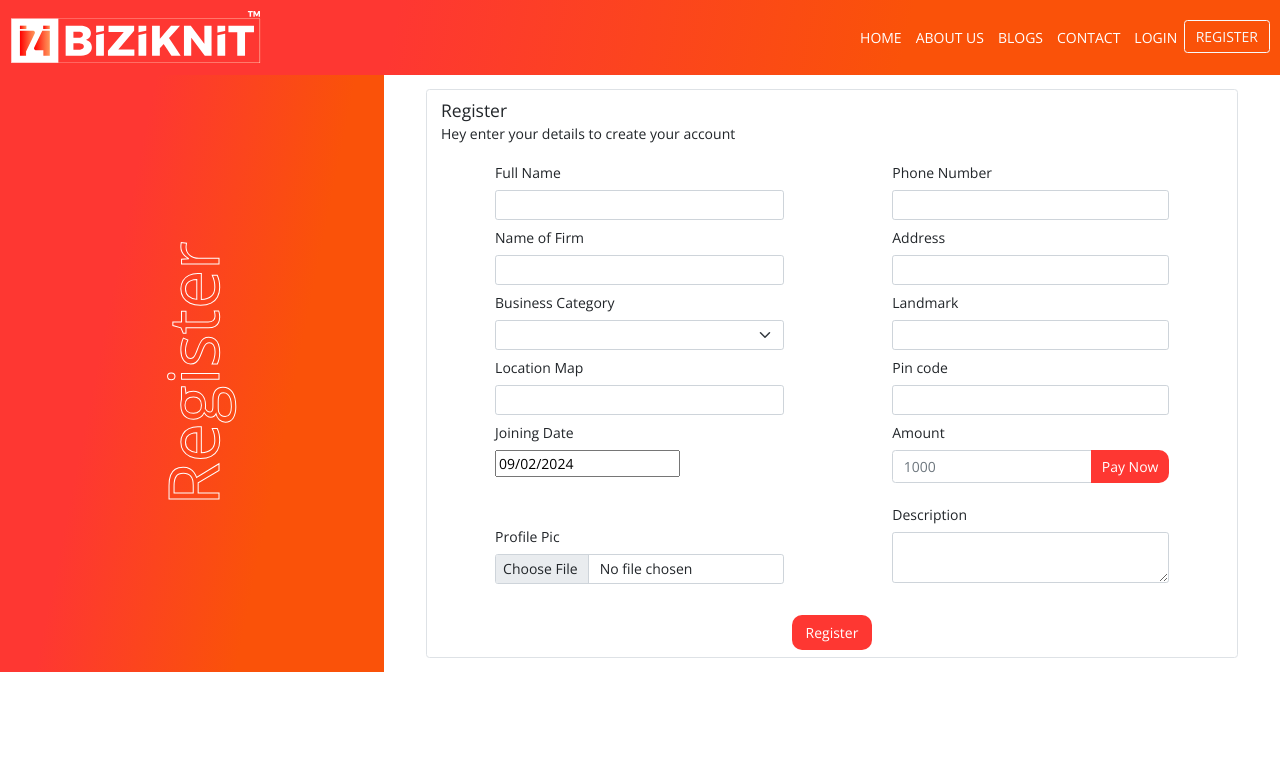
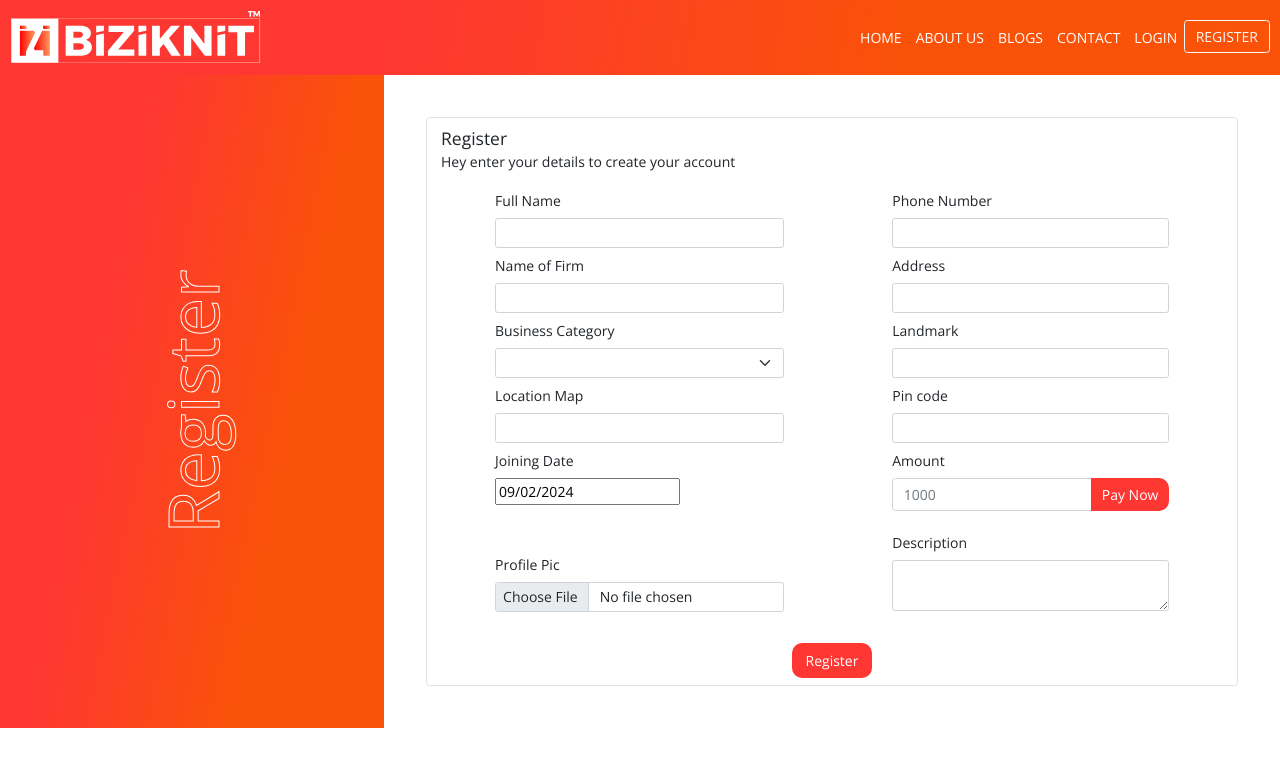
Before and after one commit to pvsaiganesh/Biziknit, a React (Create React App) app: page /register in a window 1280 px wide. Shown: the top 766 px of the page. Built offline with nearby package versions, Linux system fonts and the light colour scheme.

Commit message:
Update register.js

```diff
--- a/src/components/register.js
+++ b/src/components/register.js
@@ -48,7 +48,7 @@ const Register = () => {
           </div>
         </div>
       </div>
-      <div class=" pt-3 pb-3 ps-5 pe-5 d-flex flex-row justify-content-center align-items-center flex-grow-1">
+      <div class=" p-5 d-flex flex-row justify-content-center align-items-center flex-grow-1">
         <div class="p-3 pt-2 pb-2 text-start border rounded w-100">
           <p class="fs-5 m-0">Register</p>
           <p class="fs-6">Hey enter your details to create your account</p>
```
